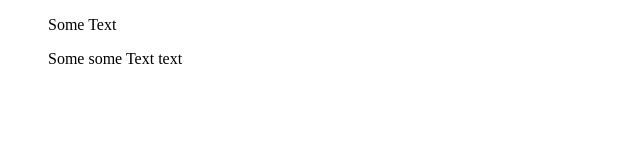
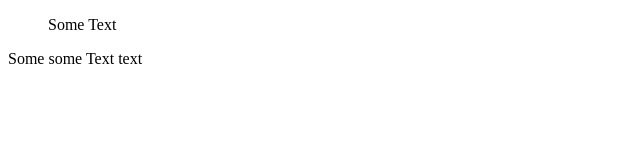
Before and after one commit to 1backslash/test-repository, a plain HTML site: page index.html in a window 1280 px wide. Shown: the full height of the page, 0-640 px from the left. Drawn offline with Linux system fonts and the light colour scheme.

Commit message:
new commit

```diff
--- a/index.html
+++ b/index.html
@@ -7,6 +7,6 @@
     </head>
     <body>
 	    <dir>Some Text</dir>
-	    <dir>Some some Text text</div>
+	    <div>Some some Text text</div>
     </body>
 </html>
```
